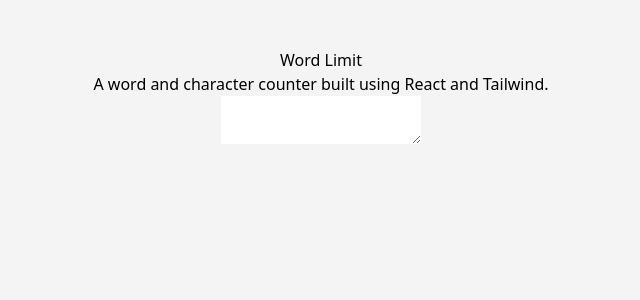
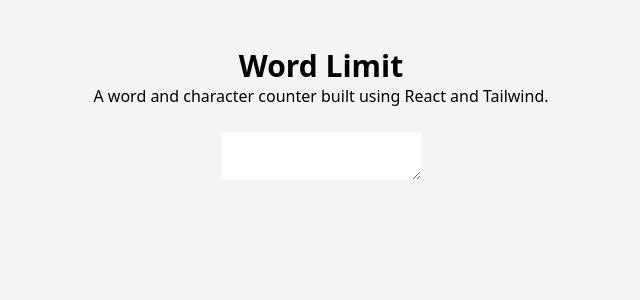
Before and after one commit to architchandra/count-my-words, a React (Create React App) app: page / in a window 1280 px wide. Shown: the top 300 px of the page, without its empty margins (319-959 px from the left). Built offline with nearby package versions, Linux system fonts and the light colour scheme.

Commit message:
Improve app title area styling

```diff
--- a/src/assets/styles/output/style.css
+++ b/src/assets/styles/output/style.css
@@ -411,9 +411,17 @@ Ensure the default browser behavior of the `hidden` attribute.
   --tw-backdrop-saturate:  ;
   --tw-backdrop-sepia:  ;
 }
+.title-h1 {
+  font-size: 1.875rem;
+  line-height: 2.25rem;
+  font-weight: 700;
+}
 .my-12 {
   margin-top: 3rem;
   margin-bottom: 3rem;
+}
+.mb-6 {
+  margin-bottom: 1.5rem;
 }
 .bg-grey {
   --tw-bg-opacity: 1;
--- a/src/assets/styles/typography.css
+++ b/src/assets/styles/typography.css
@@ -0,0 +1 @@
+.title-h1 { @apply text-3xl font-bold; }
--- a/src/components/App.js
+++ b/src/components/App.js
@@ -6,12 +6,14 @@ function App() {
   return (
     <main className="my-12">
       <div className="container text-center">
-        <h1>
-          Word Limit
-        </h1>
-        <h3>
-          A word and character counter built using React and Tailwind.
-        </h3>
+        <div className="mb-6">
+          <h1 className="title-h1">
+            Word Limit
+          </h1>
+          <h3>
+            A word and character counter built using React and Tailwind.
+          </h3>
+        </div>
         <TextInput />
       </div>
     </main>
```
